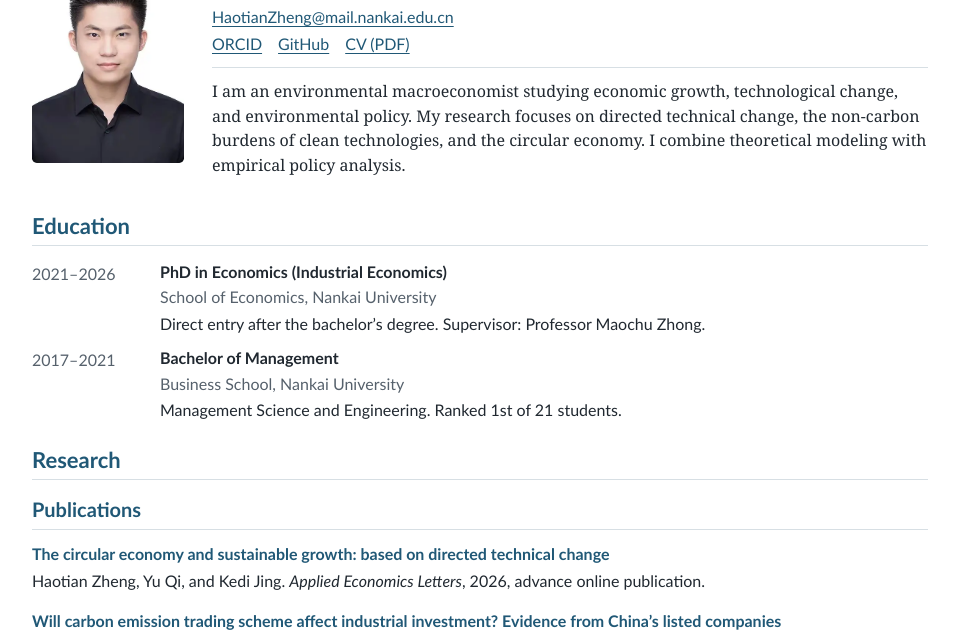
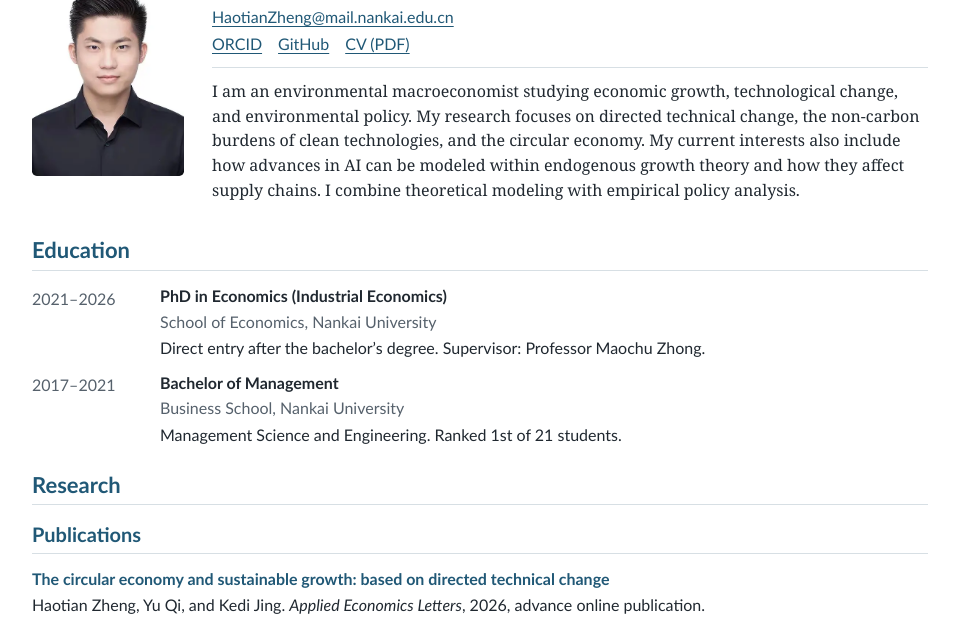
Before and after one commit to HaotianZheng-Econ/HaotianZheng-Econ.github.io, a plain HTML site: page index.html in a window 1280 px wide. Shown: the part 144-774 px from the top of the page, without its empty margins (160-1119 px from the left). Drawn offline with Linux system fonts and the light colour scheme.

Commit message:
Add AI growth and supply-chain research interests
Add the requested sentence about modeling AI advances within endogenous growth theory and their effects on supply chains to the opening introduction.

```diff
--- a/index.html
+++ b/index.html
@@ -63,7 +63,7 @@
             <a href="https://github.com/HaotianZheng-Econ">GitHub</a>
             <a href="./Haotian_Zheng_CV.pdf" download>CV (PDF)</a>
           </div>
-          <p class="intro">I am an environmental macroeconomist studying economic growth, technological change, and environmental policy. My research focuses on directed technical change, the non-carbon burdens of clean technologies, and the circular economy. I combine theoretical modeling with empirical policy analysis.</p>
+          <p class="intro">I am an environmental macroeconomist studying economic growth, technological change, and environmental policy. My research focuses on directed technical change, the non-carbon burdens of clean technologies, and the circular economy. My current interests also include how advances in AI can be modeled within endogenous growth theory and how they affect supply chains. I combine theoretical modeling with empirical policy analysis.</p>
         </div>
       </header>
 
```
